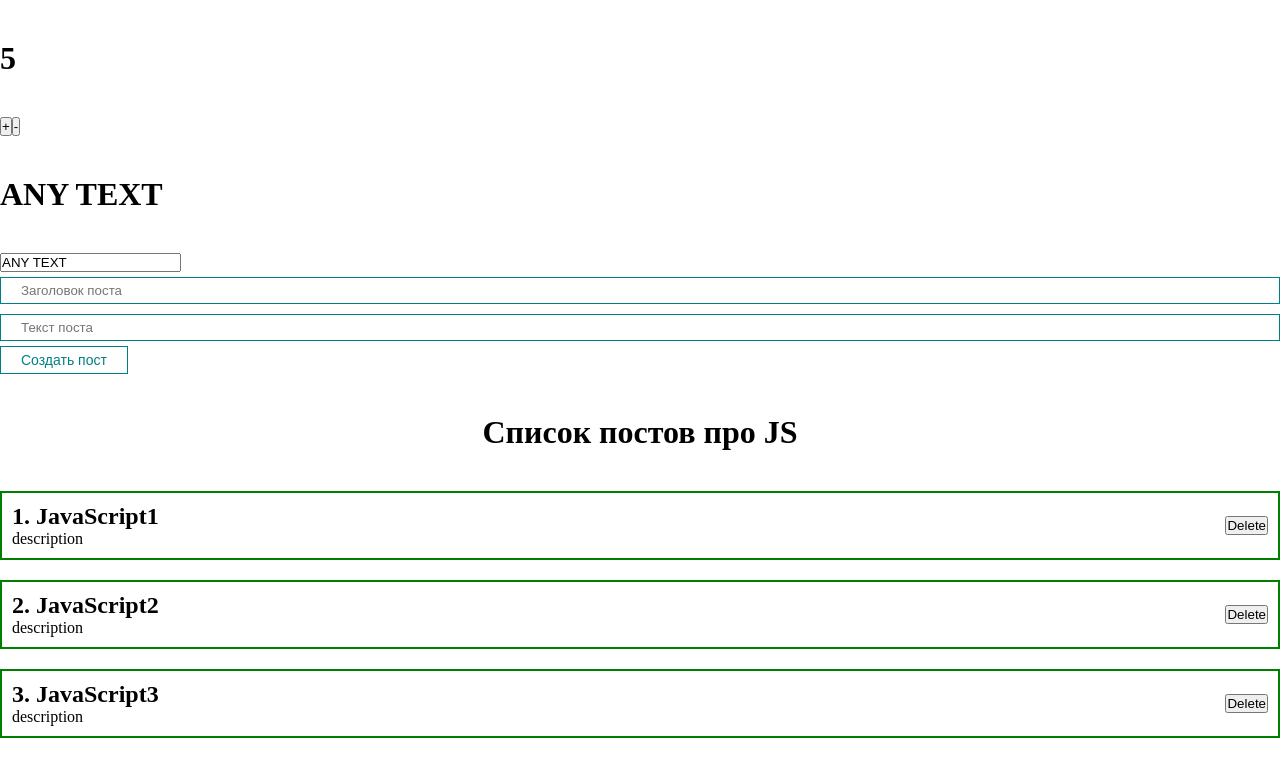
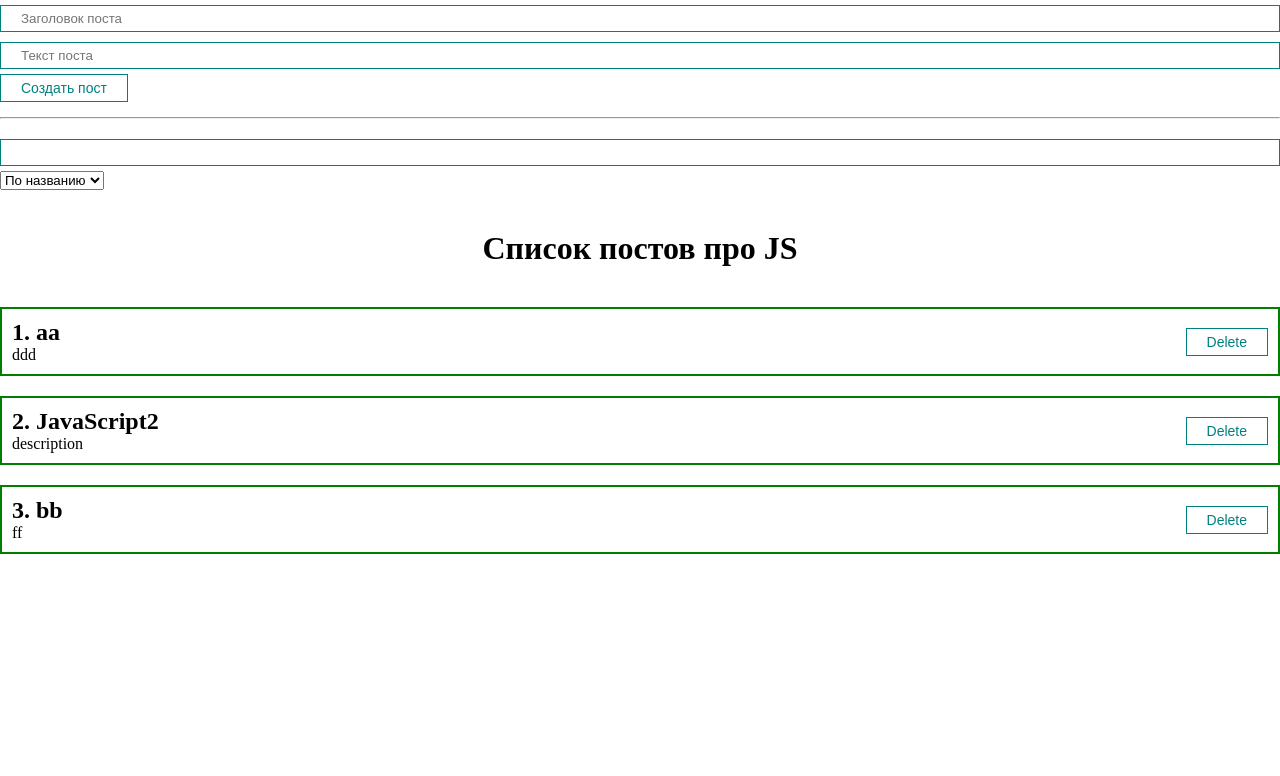
Before and after one commit to Vlad1slav1vanov/react-app, a React (Create React App) app: page / in a window 1280 px wide. Shown: the top 776 px of the page. Built offline with nearby package versions, Linux system fonts and the light colour scheme; the HTML template or start-up script is replaced by a standard one.

Commit message:
create search functional

```diff
--- a/src/App.js
+++ b/src/App.js
@@ -1,27 +1,70 @@
-import Counter from "./components/Counter";
-import Textinput from "./components/Textinput";
 import Postslist from "./components/Postslist";
 import "./styles/App.css";
-import { useState } from "react";
+import { useMemo, useState } from "react";
 import PostForm from "./components/PostForm";
+import MySelect from "./components/UI/select/MySelect";
+import MyInput from "./components/UI/Input/MyInput";
 
 function App() {
   const [posts, setPosts] = useState([
-    { id: 1, title: "JavaScript1", body: "description" },
+    { id: 1, title: "aa", body: "ddd" },
     { id: 2, title: "JavaScript2", body: "description" },
-    { id: 3, title: "JavaScript3", body: "description" }
+    { id: 3, title: "bb", body: "ff" }
   ])
 
   const createPost = (newPost) => {
     setPosts([...posts, newPost])
   }
 
+  const removePost = (post) => {
+    setPosts(posts.filter(p => p.id !== post.id))
+  }
+
+  const [selectedSort, setSelectedSort] = useState('')
+
+  const [searchQuery, setSearchQuery] = useState('')
+
+  const sortedPosts = useMemo(() => {
+    console.log('отработала функция getsortedposts')
+    if (selectedSort) {
+      return [...posts].sort((a, b) => a[selectedSort].localeCompare(b[selectedSort]))
+    }
+
+    return posts
+  }, [selectedSort, posts])
+
+  const sortedAndSearchedPosts = useMemo(() => {
+    return sortedPosts.filter(post => post.title.toLowerCase().includes(searchQuery))
+  }, [searchQuery, sortedPosts])
+
+  const sortPosts = (sort) => {
+    setSelectedSort(sort)
+  }
+
   return (
     <div className="App">
-      <Counter />
-      <Textinput />
       <PostForm create={createPost}/>
-      <Postslist posts={posts} title="Список постов про JS"/>
+      <hr style={{margin: '15px 0'}} />
+      <MyInput
+      placehoder="Поиск"
+      value={searchQuery}
+      onChange={e => setSearchQuery(e.target.value)}
+      />
+      <MySelect
+      value={selectedSort}
+      onChange={sortPosts}
+      defaultValue="Сортировка"
+      options={[
+        {value: "title", name: "По названию"},
+        {value: "body", name: "По описанию"}
+      ]}
+      />
+      {sortedAndSearchedPosts.length !== 0
+        ?
+        <Postslist remove={removePost} posts={sortedAndSearchedPosts} title="Список постов про JS"/>
+        :
+        <h1 style={{textAlign: "center"}}>Посты не найдены;(</h1>
+      }
     </div>
   );
 }
--- a/src/components/Counter.jsx
+++ /dev/null
@@ -1,24 +0,0 @@
-import React from "react";
-import { useState } from "react";
-
-const Counter = function() {
-    const [count, setCount] = useState(5)
-
-    const increment = () => {
-        setCount(count + 1)
-    }
-
-    const dicrement = () => {
-        setCount(count - 1)
-    }
-
-    return(
-        <>
-        <h1>{count}</h1>
-        <button onClick={increment}>+</button>
-        <button onClick={dicrement}>-</button>
-        </>
-    )
-}
-
-export default Counter
--- a/src/components/Post.jsx
+++ b/src/components/Post.jsx
@@ -1,4 +1,5 @@
 import React from "react";
+import MyButton from "./UI/Button/MyButton";
 
 const Post = (props) => {
     return (
@@ -9,7 +10,7 @@
                     {props.post.body}
                 </p>
             </div>
-            <button>Delete</button>
+            <MyButton onClick={() => props.remove(props.post)}>Delete</MyButton>
         </div>
     )
 }
--- a/src/components/Postslist.jsx
+++ b/src/components/Postslist.jsx
@@ -1,12 +1,13 @@
 import React from "react";
 import Post from "./Post";
 
-const Postslist = ({posts, title}) => {
+const Postslist = ({posts, title, remove}) => {
     return (
         <div>
             <h1 style={{ textAlign: "center" }}>{title}</h1>
             {posts.map(
-                (post, index) => <Post number={index +1} post={post} key={post.id}/>
+                (post, index) =>
+                <Post remove={remove} number={index +1} post={post} key={post.id}/>
             )}
         </div>
 
--- /dev/null
+++ b/src/components/UI/select/MySelect.jsx
@@ -0,0 +1,16 @@
+import React from "react";
+
+const MySelect = ({options, defaultValue, value, onChange}) => {
+    return (
+        <select
+        value={value}
+        onChange={event => onChange(event.target.value)}>
+            <option disabled>{defaultValue}</option>
+            {options.map(option => <option key={option.value} value={option.value}>
+                {option.name}
+            </option>)}
+        </select>
+    )
+}
+
+export default MySelect;
```
Also changed, not shown: src/components/Form.jsx (deleted, +0 -15 lines).
